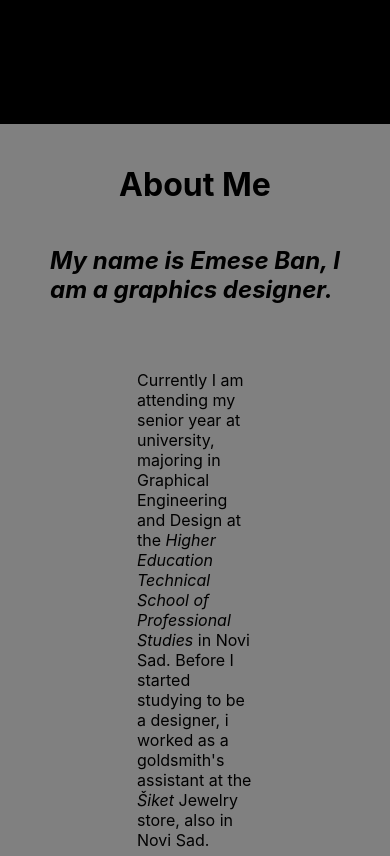
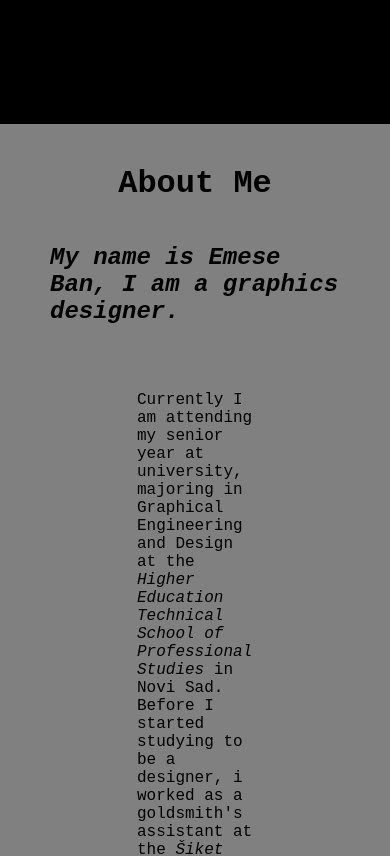
Before and after one commit to zoltanp99/Emese_Portfolio, a React (Create React App) app in the folder pmese-portfolio/: page / in a window 390 px wide. Shown: the part 720-1576 px from the top of the page. Built offline with nearby package versions, Linux system fonts and the light colour scheme.

Commit message:
- responsiveness fixes

```diff
--- a/pmese-portfolio/src/components/HomePage/HomePage.module.css
+++ b/pmese-portfolio/src/components/HomePage/HomePage.module.css
@@ -55,6 +55,7 @@
     max-width: 100vw;
     height: 100vh;
     padding: 20px 50px 50px 50px;
+    font-family: 'Courier New', Courier, monospace;
 }
 
 .paragraphContainer {
--- a/pmese-portfolio/src/components/Portfolio/Portfolio.module.css
+++ b/pmese-portfolio/src/components/Portfolio/Portfolio.module.css
@@ -4,6 +4,8 @@
     justify-content: center;
     align-items: center;
     font-family: 'Courier New', Courier, monospace;
+    max-width: 100vw;
+    overflow: hidden;
 }
 
 .homeButton {
```
